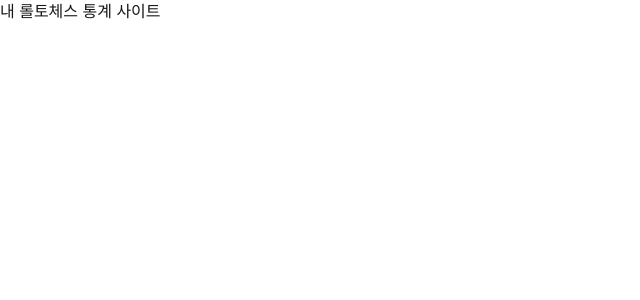
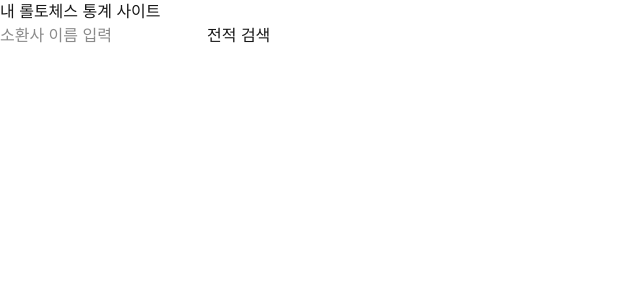
Before and after one commit to junani5/Double.gg, a Next.js app in the folder my-app/: page / in a window 1280 px wide. Shown: the top 300 px of the page, without its empty margins (0-640 px from the left). Built offline with nearby package versions, Linux system fonts and the light colour scheme.

Commit message:
API
라이엇 개발자 사이트에서 API키 발급받아오기

```diff
--- a/my-app/src/app/page.tsx
+++ b/my-app/src/app/page.tsx
@@ -1,9 +1,60 @@
 // src/app/page.tsx
 
+'use client'; // <-- 맨 위에 이 줄을 추가해야 합니다! (중요)
+
+import { useState } from 'react';
+
 export default function Home() {
+  const [name, setName] = useState(''); // 검색할 이름
+  const [data, setData] = useState<any>(null); // Riot API 결과
+  const [loading, setLoading] = useState(false);
+
+  const getTftData = async () => {
+    if (!name) {
+      alert('소환사 이름을 입력하세요.');
+      return;
+    }
+
+    setLoading(true);
+    setData(null);
+
+    try {
+      // 3단계에서 만든 '내 백엔드 API'를 호출합니다.
+      const response = await fetch(`/api/getSummoner?name=${name}`);
+      const result = await response.json();
+
+      if (!response.ok) {
+        throw new Error(result.message || '데이터를 가져오는데 실패했습니다.');
+      }
+
+      setData(result); // 성공하면 데이터를 state에 저장
+    } catch (error) {
+      alert((error as Error).message);
+    } finally {
+      setLoading(false);
+    }
+  };
+
   return (
     <div>
       <h1>내 롤토체스 통계 사이트</h1>
+
+      <input
+        type="text"
+        value={name}
+        onChange={(e) => setName(e.target.value)}
+        placeholder="소환사 이름 입력"
+      />
+      <button onClick={getTftData} disabled={loading}>
+        {loading ? '검색 중...' : '전적 검색'}
+      </button>
+
+      {/* 데이터가 있으면 JSON 형태로 예쁘게 보여주기 */}
+      {data && (
+        <pre style={{ backgroundColor: '#eee', padding: '10px' }}>
+          {JSON.stringify(data, null, 2)}
+        </pre>
+      )}
     </div>
   );
 }
--- /dev/null
+++ b/my-app/src/pages/api/getSummoner.ts
@@ -0,0 +1,51 @@
+// src/pages/api/getSummoner.ts
+
+import type { NextApiRequest, NextApiResponse } from 'next';
+
+// NextApiRequest: 프론트엔드에서 보낸 '요청' 정보 (예: ?name=Faker)
+// NextApiResponse: 백엔드에서 프론트엔드로 보낼 '응답' 정보
+export default async function handler(req: NextApiRequest, res: NextApiResponse) {
+
+  // -------------------
+  // 1. 프론트엔드로부터 '소환사 이름' 받기
+  // -------------------
+  // req.query.name은 http://.../api/getSummoner?name=Faker 에서 'Faker' 부분을 의미
+  const summonerName = req.query.name as string;
+
+  // -------------------
+  // 2. 숨겨둔 'API 키' 꺼내기
+  // -------------------
+  // .env.local에 저장했던 키를 '서버' 안에서만 안전하게 사용
+  const apiKey = process.env.RIOT_API_KEY;
+
+  // -------------------
+  // 3. 'Riot 서버'에 실제로 데이터 요청하기
+  // -------------------
+  // fetch는 '데이터를 가져오는' JavaScript 기본 명령어
+  const response = await fetch(
+    // 이 주소가 Riot이 정해둔 'TFT 소환사 정보' API 주소
+    `https://kr.api.riotgames.com/tft/summoner/v1/summoners/by-name/${summonerName}` +
+    // Riot이 정한 규칙대로 주소 끝에 ?api_key=...를 붙여 '열쇠'를 전달
+    `?api_key=${apiKey}`
+  );
+
+  // -------------------
+  // 4. Riot 서버가 응답한 결과 처리하기
+  // -------------------
+
+  // 만약 response.ok가 false라면 (예: 404 Not Found, 403 Forbidden 등)
+  if (!response.ok) {
+    console.error("Riot API Error:", response.statusText);
+    // 프론트엔드에 "에러 났어"라고 알려주기
+    return res.status(response.status).json({ message: 'Riot API에서 에러가 발생했습니다.' });
+  }
+
+  // 에러가 없다면, Riot이 보낸 데이터(JSON)를 JavaScript 객체로 변환
+  const data = await response.json();
+
+  // -------------------
+  // 5. '프론트엔드'에 최종 데이터 전달하기
+  // -------------------
+  // 200(성공) 상태 코드와 함께, 받아온 데이터를 프론트엔드로 전송
+  res.status(200).json(data);
+}
```
